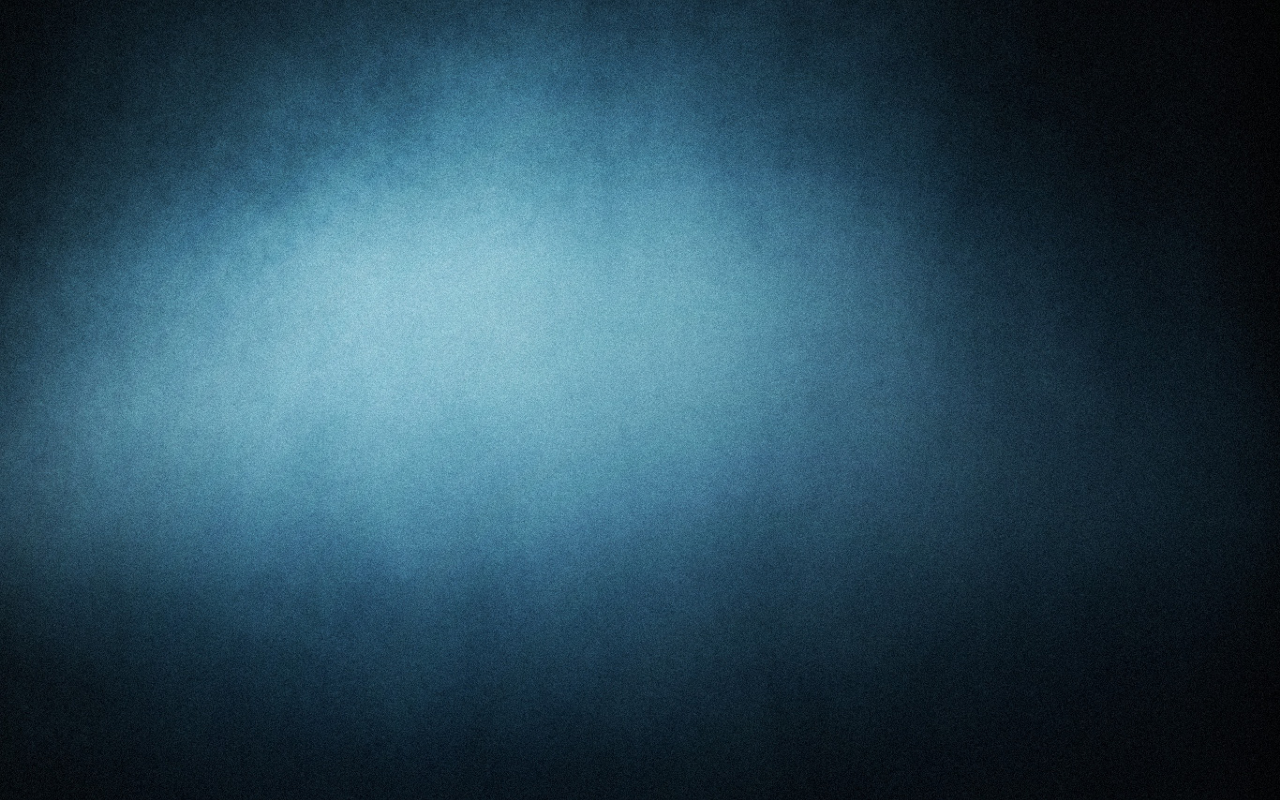
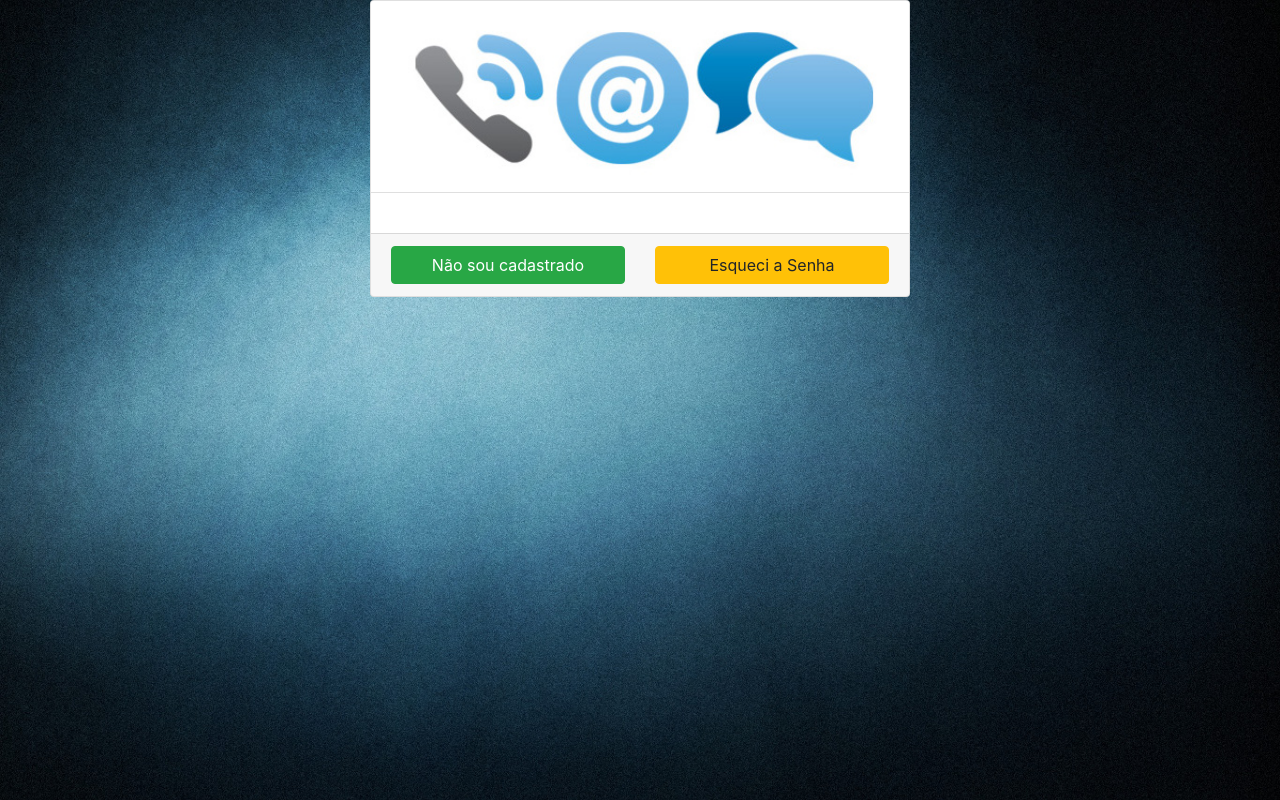
Before and after one commit to felipeoliveiragomes/agenda, a plain HTML site: page index.html in a window 1280 px wide. Drawn offline with Linux system fonts and the light colour scheme.

Commit message:
Criando o card do index

```diff
--- a/index.html
+++ b/index.html
@@ -1,34 +1,71 @@
 <!DOCTYPE html>
 <html lang="pt-br">
+
 <head>
     <meta charset="UTF-8">
     <meta http-equiv="X-UA-Compatible" content="IE=edge">
     <meta name="viewport" content="width=device-width, initial-scale=1.0">
     <title>Agendass</title>
 
-    <link href="/agenda/css/bootstrap.css" rel="stylesheet">
+    <link href="css/bootstrap.css" rel="stylesheet">
 
     <style>
         body {
 
-            background: url('img/dark-blue-background.jpg')
-            no-repeat center center fixed;
+            background: url('img/dark-blue-background.jpg') no-repeat center center fixed;
             background-size: cover;
         }
     </style>
 </head>
+
 <body>
 
     <div class="container">
 
         <div class="row">
 
-            <div class="col-sm"></div>
-            <div class="col-sm-6"></div>
-            <div class="col-sm"></div>
+            <div class="col-sm">
+
+            </div>
+            <div class="col-sm-6">
+
+                <div class="card">
+                    <div class="card-header bg-white">
+
+                        <img style="width: 100%" src="img/logo.jpg" alt="Agenda de Contatos">
+                    </div>
+
+                    <div class="card-body">
+                        <form>
+
+                        </form>
+                    </div>
+
+                    <div class="card-footer">
+                        <div class="row">
+                            <div class="col-sm">
+
+                                <a class="btn btn-success btn-block" href="novoUsuario.html">Não sou cadastrado</a>
+
+                            </div>
+                            <div class="col-sm">
+
+                                <button id="esqueciSenha" class="btn btn-warning btn-block">Esqueci a Senha</button>
+                            </div>
+                        </div>
+
+                    </div>
+
+                </div>
+
+            </div>
+            <div class="col-sm">
+
+            </div>
         </div>
 
     </div>
 
 </body>
+
 </html>
```
